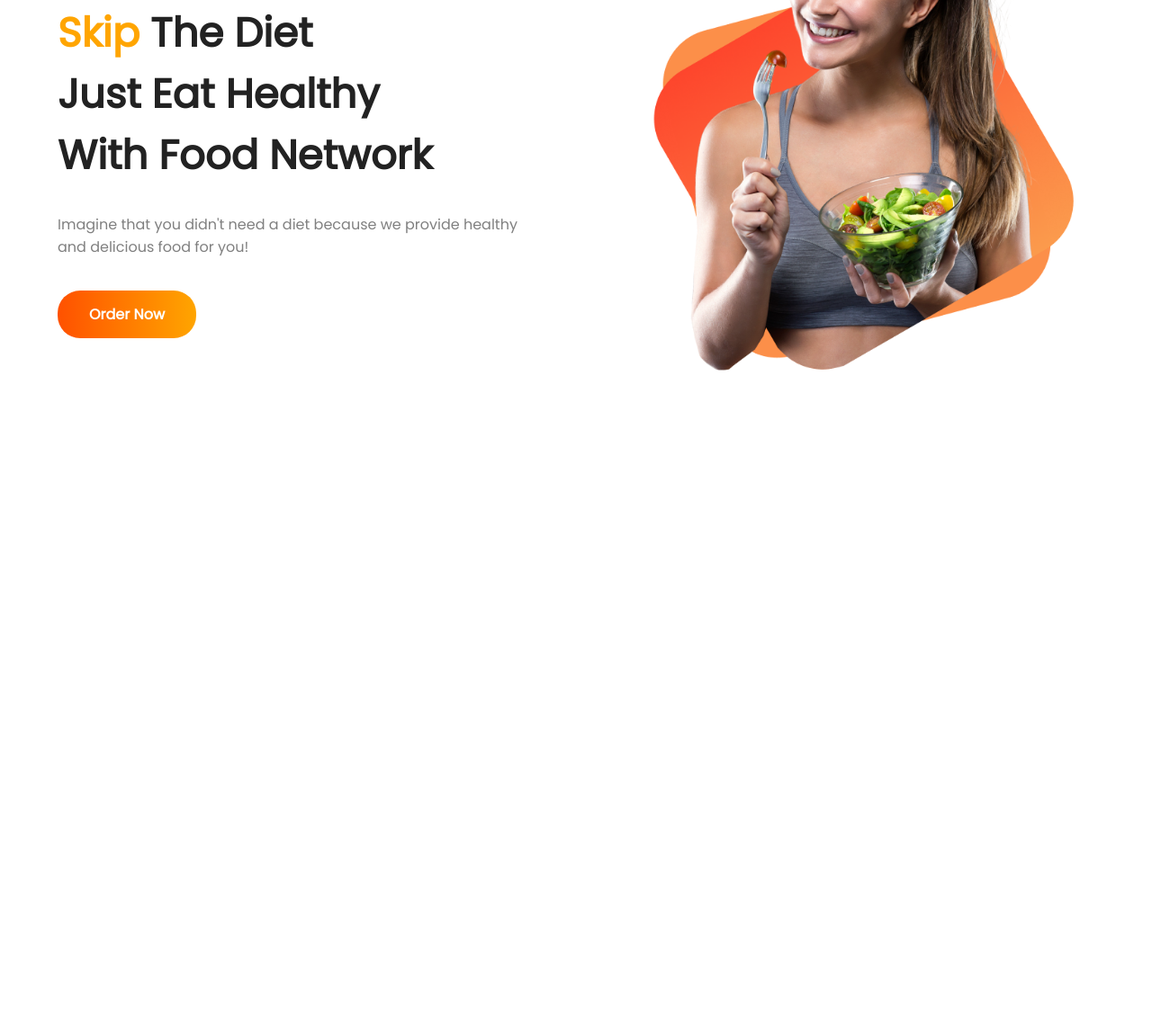
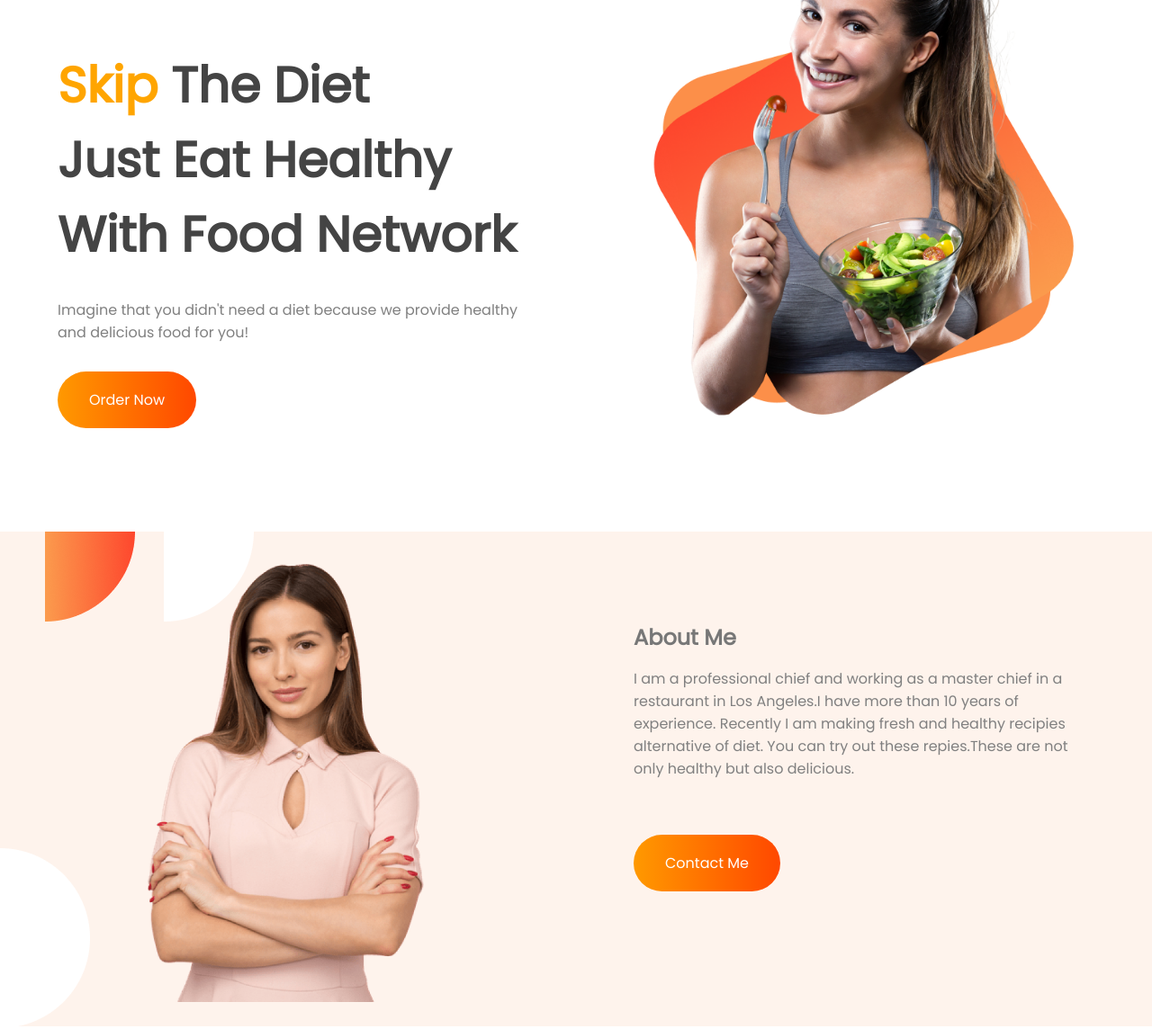
Before and after one commit to Nafis-Al-Shadat/food-network, a plain HTML site: page index.html in a window 1280 px wide. Shown: the part 1397-2541 px from the top of the page at 90% size. Before the commit the page ends 1838 px from the top, so only its background shows below. Drawn offline with Linux system fonts and the light colour scheme.

Commit message:
Contact me section added

```diff
--- a/index.html
+++ b/index.html
@@ -21,8 +21,8 @@
             <img src="images/man-holding-burger.png" alt="">
         </div>
         <div class="half-width burger-text">
-            <h1>DON'T LIKE <span class="orange">HEALTHY</span> </h1>
-            <h1 >FOODS ?</h1>
+            <h1>DON'T LIKE</h1>
+            <h1>  <span class="orange">HEALTHY</span> FOODS ?</h1>
             <p class="grey">Don't you like healthy foods? So you started dieting.
                 But dieting is not actually good for a sound health.It often makes us unhealthy.
                 But don't worry Food Network will help you.
@@ -36,11 +36,25 @@
             <h1>With Food Network</h1>
             <p class="grey">Imagine that you didn't need a diet because we
                 provide healthy and delicious food for you!</p>
-            <a href="https://www.foodpanda.com" target="blank"class="button">Order Now</a>
+            <a href="https://www.foodpanda.com.bd/" target="blank"class="button">Order Now</a>
         </div>
         <div class="half-width">
             <img src="images/Group 8425.png" alt="">
         </div>
     </section>
+    <section class="about-me flexible">
+        <div class="about-me-img half-width">
+            <img src="images/Person Image.png" alt="">
+        </div>
+        <div class="about-me-text half-width">
+            <h1>About Me</h1>
+            <p class="grey">I am a professional chief and working as a master chief in a
+            restaurant in Los Angeles.I have more than 10 years of experience.
+            Recently I am making fresh and healthy recipies alternative of diet.
+            You can try out these repies.These are not only healthy but also delicious.
+            </p>
+            <a href="" target="blank" class="button">Contact Me</a>
+        </div>
+    </section>
 </body>
 </html>
--- a/style/style.css
+++ b/style/style.css
@@ -1,6 +1,11 @@
 body {
     margin: 0px;
     font-family: 'Poppins', sans-serif;
+}
+
+h1 {
+    margin: 0px;
+    padding: 0px;
 }
 
 .top-banner .top-photo {
@@ -32,7 +37,8 @@ body {
 
 .burger {
     height: 500px;
-    margin-bottom: 100px;
+    padding-bottom: 150px;
+    background-image: url(../images/Frame\ 58.jpg);
 }
 
 .burger-photo img {
@@ -41,13 +47,8 @@ body {
 }
 
 .burger-text {
-    margin-top: 200px;
-    color: #333;
-}
-
-.burger-text h1 {
-    font-size: 45px;
-    margin: 0px;
+    margin-top: 180px;
+    color: #444;
 }
 
 .order img {
@@ -63,19 +64,20 @@ body {
 }
 
 .button {
-    padding: 15px 35px;
-    background-image: linear-gradient(to left, orange, rgb(255, 81, 0));
-    border-radius: 25px;
+    padding: 20px 35px;
+    background-image: linear-gradient(to right, rgb(255, 153, 0), rgb(255, 72, 0));
+    border-radius: 50px;
     color: white;
     text-decoration: none;
-    font-weight: 700;
+    font-weight: 500;
 }
 
-.order h1 {
-    font-size: 45px;
+.order h1,
+.burger-text h1 {
+    font-size: 55px;
     margin: 0px;
     padding: 0px;
-    color: #222;
+    color: #444;
 }
 
 .order p {
@@ -86,3 +88,27 @@ body {
 .order .height {
     margin-top: 150px;
 }
+
+.about-me-img img {
+    width: 60%;
+    margin-left: 100px;
+    margin-top: 36px;
+}
+
+.about-me h1 {
+    color: #777;
+}
+
+.about-me {
+    margin: 100px 0;
+    height: 550px;
+    background-image: url('../images/7.png');
+}
+
+.about-me-text {
+    margin-top: 100px;
+}
+
+.about-me-text p {
+    margin-bottom: 80px
+}
```
